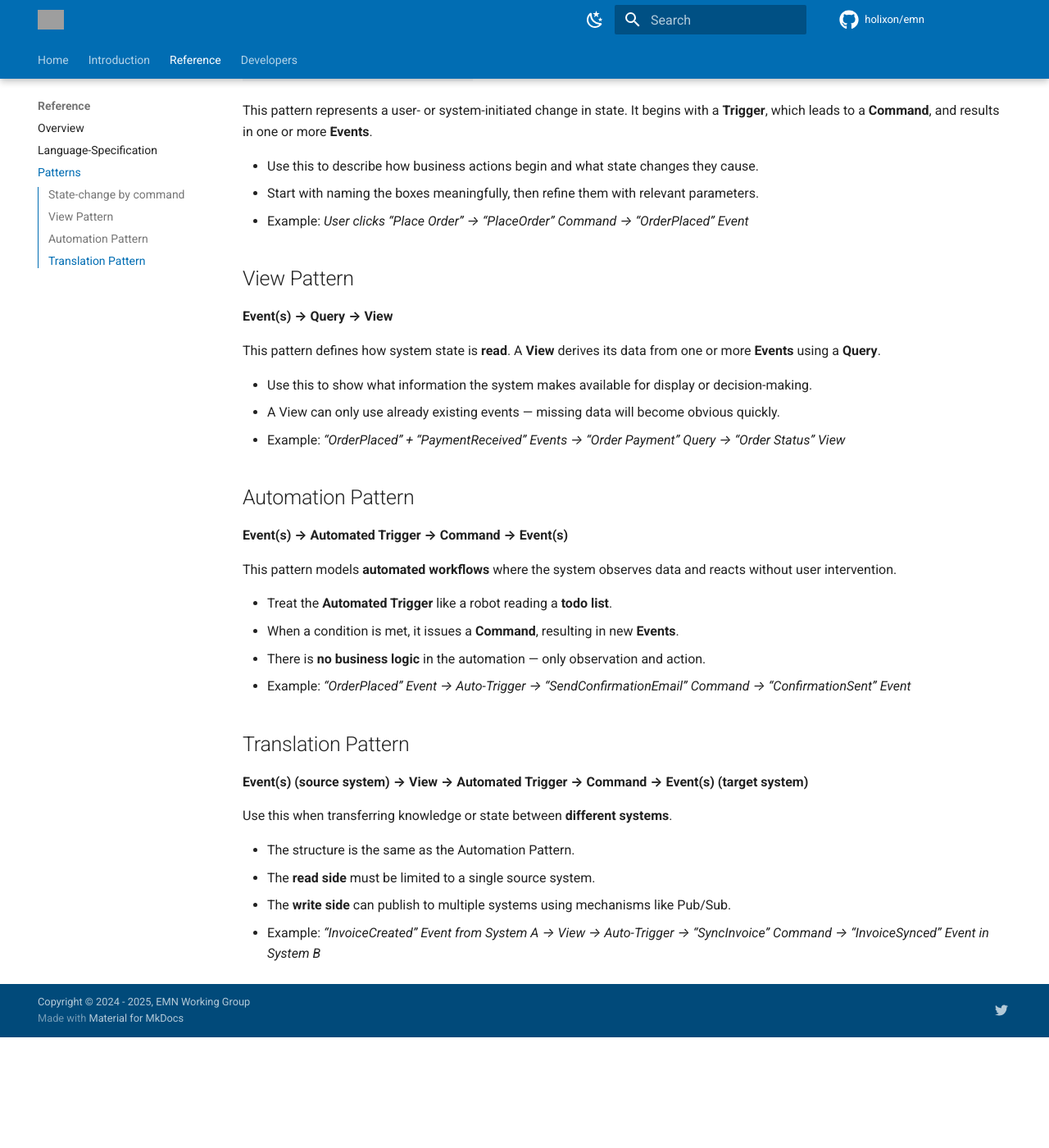
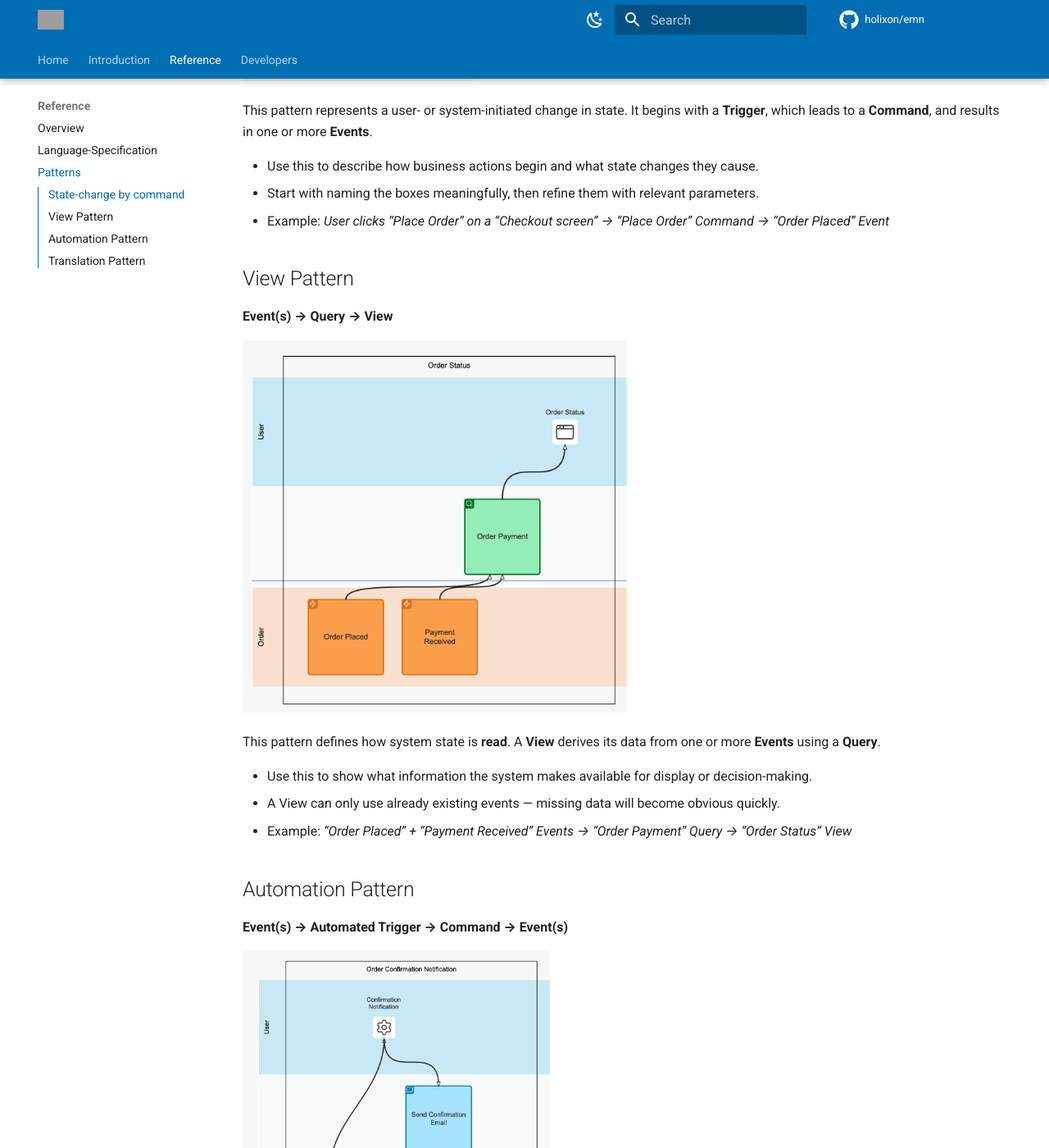
Before and after one commit to holixon/emn, an MkDocs documentation site: the page built from docs/reference-guide/patterns.md, in a window 1280 px wide and 1400 px high, scrolled down 708 px. Shown: the whole window at 82% size. Built offline with MkDocs 1.6.1 and Material for MkDocs 9.7.7, drawn with Linux system fonts in a browser that asks for light colours; comment, search, counter and statistics services are not loaded; the version menu is left out; before the commit the page ends 1973 px from its top, so only the background shows below that; some of the changed text lies outside the part shown; grey boxes are pictures that could not be loaded.

Commit message:
add images to docs

```diff
--- a/docs/reference-guide/patterns.md
+++ b/docs/reference-guide/patterns.md
@@ -18,37 +18,44 @@
 
 - Use this to describe how business actions begin and what state changes they cause.
 - Start with naming the boxes meaningfully, then refine them with relevant parameters.
-- Example: *User clicks “Place Order” → “PlaceOrder” Command → “OrderPlaced” Event*
+- Example: *User clicks “Place Order” on a “Checkout screen” → “Place Order” Command → “Order Placed” Event*
 
 ## View Pattern
 
 **Event(s) → Query → View**
 
+![View](../assets/img/pattern-view.png){ align=left, width=50% }
+
 This pattern defines how system state is **read**. A **View** derives its data from one or more **Events** using a **Query**.
 
 - Use this to show what information the system makes available for display or decision-making.
 - A View can only use already existing events — missing data will become obvious quickly.
-- Example: *“OrderPlaced” + “PaymentReceived” Events → “Order Payment” Query → “Order Status” View*
+- Example: *“Order Placed” + “Payment Received” Events → “Order Payment” Query → “Order Status” View*
 
 
 ## Automation Pattern
 
 **Event(s) → Automated Trigger → Command → Event(s)**
 
+![Automation](../assets/img/pattern-automation.png){ align=left, width=40% }
+
 This pattern models **automated workflows** where the system observes data and reacts without user intervention.
 
 - Treat the **Automated Trigger** like a robot reading a **todo list**.
 - When a condition is met, it issues a **Command**, resulting in new **Events**.
 - There is **no business logic** in the automation — only observation and action.
-- Example: *“OrderPlaced” Event → Auto-Trigger → “SendConfirmationEmail” Command → “ConfirmationSent” Event*
+- Example: *“Order Placed” Event → “Confirmation Notification” → “Send Confirmation Email” Command → “Confirmation Sent” Event*
 
 ## Translation Pattern
 
-**Event(s) (source system) → View → Automated Trigger → Command → Event(s) (target system)**
+**Event(s) (source system) → Automated Trigger → Command → Event(s) (target system)**
+
+![Translation](../assets/img/pattern-translation.png){ align=left, width=40% }
+
 
 Use this when transferring knowledge or state between **different systems**.
 
 - The structure is the same as the Automation Pattern.
 - The **read side** must be limited to a single source system.
 - The **write side** can publish to multiple systems using mechanisms like Pub/Sub.
-- Example: *“InvoiceCreated” Event from System A → View → Auto-Trigger → “SyncInvoice” Command → “InvoiceSynced” Event in System B*
+- Example: *“Invoice Processed” Event from System A → Invoice Synchronizer → “Mark Invoice Processed” Command → “Invoice Processed” Event in System B*
```
Also changed, not shown: docs/reference-guide/language-specification.md (+13 -6 lines), docs/assets/img/pattern-automation.png (added), docs/assets/img/pattern-translation.png (added), docs/assets/img/pattern-view.png (added), 3 other files.
